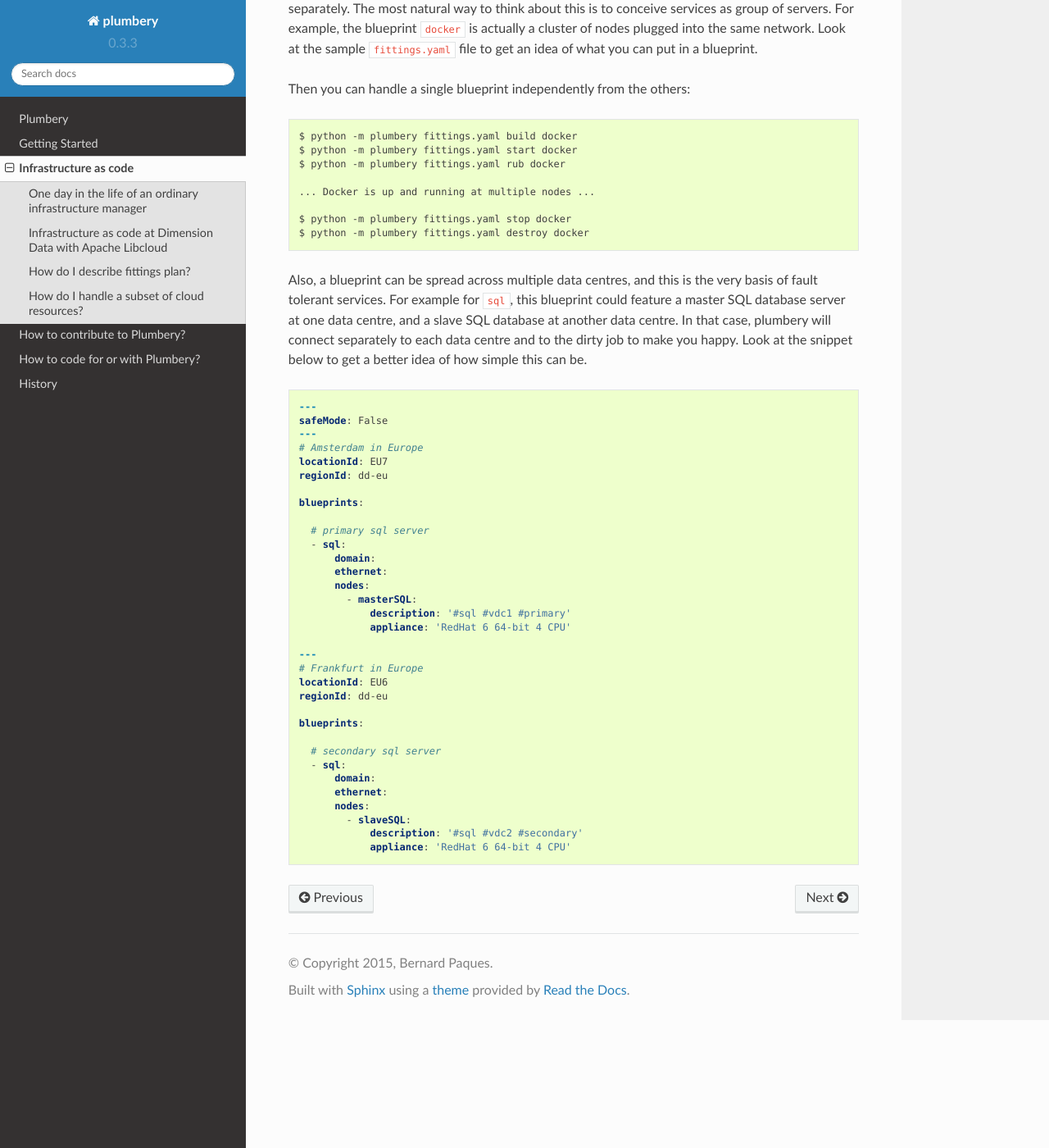
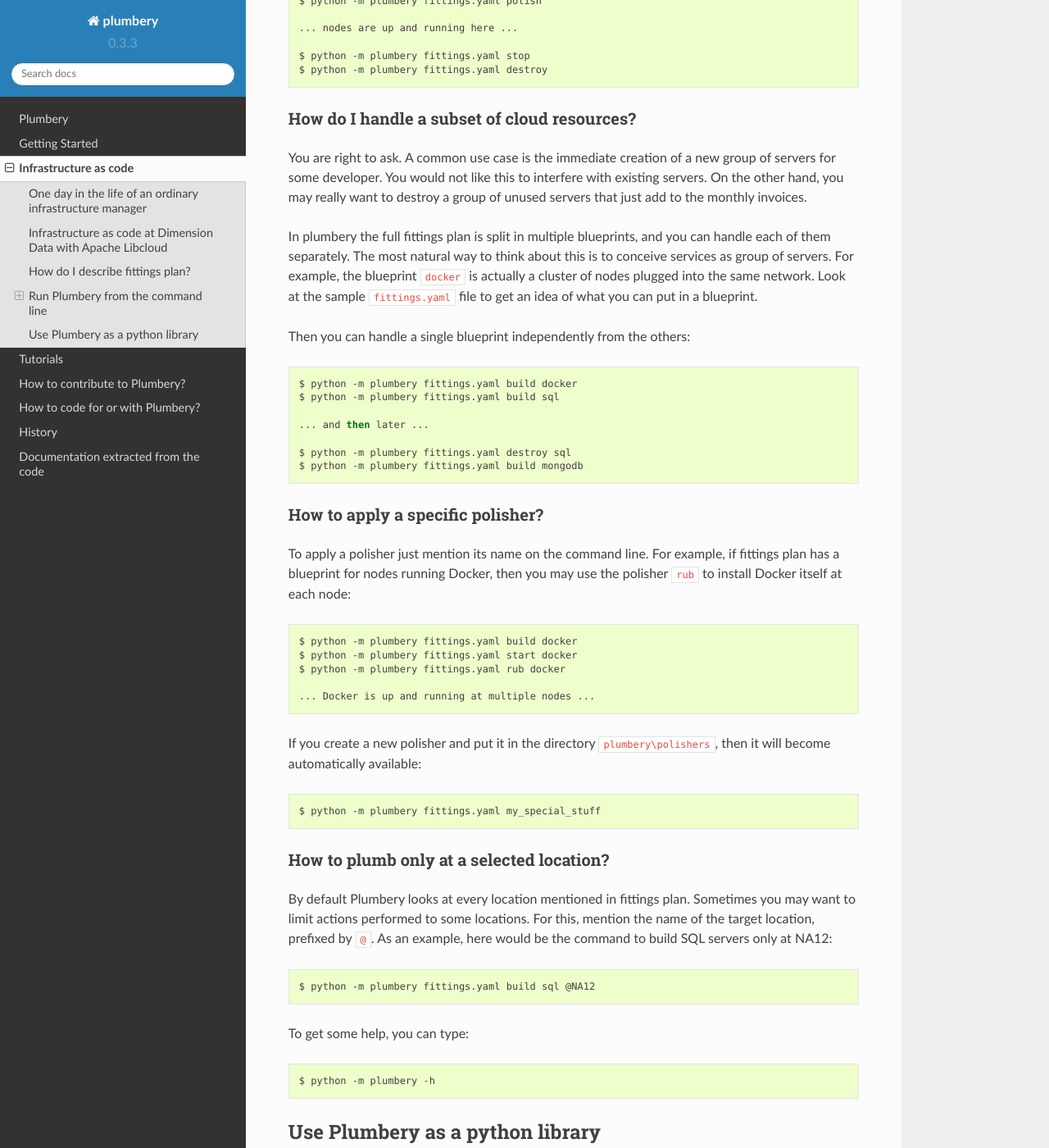
Before and after one commit to NTTLimitedRD/plumbery, a Sphinx documentation site: the page built from docs/usage.rst, in a window 1280 px wide and 1400 px high, scrolled down 2957 px. Shown: the whole window at 82% size. Built offline with Sphinx 7.4.7 and the Read the Docs theme 2.0.0, drawn with Linux system fonts in a browser that asks for light colours; some of the changed text lies outside the part shown.

Commit message:
add tutorials to the on-line documentation, and restructure the full set of pages

```diff
--- a/README.rst
+++ b/README.rst
@@ -50,6 +47,9 @@
 * Destroy nodes belonging to the same blueprint
 * Many demonstration scripts are provided
 * You can extend plumbery with your own polishers, it has been designed for that
+* Run from the command line, or as a python library
+* Accept custom polisher from the command line too
+* Limit plumbing to some locations if needed
 
 Contributors
 ------------
--- a/docs/index.rst
+++ b/docs/index.rst
@@ -8,12 +8,11 @@
    readme
    getting_started
    usage
+   tutorials
    contributing
    coding
    history
+   Documentation extracted from the code <plumbery>
 
-Documentation extracted from the code itself
-============================================
 
-* :ref:`modindex`
 * :ref:`genindex`
--- a/docs/usage.rst
+++ b/docs/usage.rst
@@ -124,15 +124,34 @@
 name, `myBluePrint`, so that it can be handled independently from
 other blueprints.
 
-The following is a growing list of use cases that can inspire you:
+Run Plumbery from the command line
+----------------------------------
 
-- :doc:`usage.beachhead`
+As exposed before, plumbery can be run directly from the command line.
+Move first to the directory that contains your fittings plan, and then run:
 
-In the ``demos`` directory that is coming with Plumbery you will find a
-reference ``fittings.yaml`` file, plus many programs that are using Plumbery.
+.. sourcecode:: bash
+
+    $ python -m plumbery fittings.yaml build
+
+Plumbery will load ``fittings.yaml``, then build all blueprints there.
+
+As you can expect, plumbery can be invoked through the entire life cycle of
+your fittings:
+
+.. sourcecode:: bash
+
+    $ python -m plumbery fittings.yaml build
+    $ python -m plumbery fittings.yaml start
+    $ python -m plumbery fittings.yaml polish
+
+    ... nodes are up and running here ...
+
+    $ python -m plumbery fittings.yaml stop
+    $ python -m plumbery fittings.yaml destroy
 
 How do I handle a subset of cloud resources?
---------------------------------------------
+~~~~~~~~~~~~~~~~~~~~~~~~~~~~~~~~~~~~~~~~~~~~~
 
 You are right to ask. A common use case is the immediate creation of a new
 group of servers for some developer. You would not like this to interfere
@@ -150,53 +169,87 @@
 .. sourcecode:: bash
 
     $ python -m plumbery fittings.yaml build docker
+    $ python -m plumbery fittings.yaml build sql
+
+    ... and then later ...
+
+    $ python -m plumbery fittings.yaml destroy sql
+    $ python -m plumbery fittings.yaml build mongodb
+
+How to apply a specific polisher?
+~~~~~~~~~~~~~~~~~~~~~~~~~~~~~~~~~~
+
+To apply a polisher just mention its name on the command line. For example,
+if fittings plan has a blueprint for nodes running Docker, then you may
+use the polisher ``rub`` to install Docker itself at each node:
+
+.. sourcecode:: bash
+
+    $ python -m plumbery fittings.yaml build docker
     $ python -m plumbery fittings.yaml start docker
     $ python -m plumbery fittings.yaml rub docker
 
     ... Docker is up and running at multiple nodes ...
 
-    $ python -m plumbery fittings.yaml stop docker
-    $ python -m plumbery fittings.yaml destroy docker
+If you create a new polisher and put it in the directory ``plumbery\polishers``,
+then it will become automatically available:
 
-Also, a blueprint can be spread across multiple data centres, and this is the
-very basis of fault tolerant services. For example for ``sql``, this blueprint
-could feature a master SQL database server at one data centre, and a slave SQL
-database at another data centre. In that case, plumbery will connect separately
-to each data centre and to the dirty job to make you happy. Look at the snippet
-below to get a better idea of how simple this can be.
+.. sourcecode:: bash
 
-.. sourcecode:: yaml
+    $ python -m plumbery fittings.yaml my_special_stuff
 
-    ---
-    safeMode: False
-    ---
-    # Amsterdam in Europe
-    locationId: EU7
-    regionId: dd-eu
+How to plumb only at a selected location?
+~~~~~~~~~~~~~~~~~~~~~~~~~~~~~~~~~~~~~~~~~~
 
-    blueprints:
+By default Plumbery looks at every location mentioned in fittings plan.
+Sometimes you may want to limit actions performed to some locations.
+For this, mention the name of the target location, prefixed by ``@``.
+As an example, here would be the command to build SQL servers only at NA12:
 
-      # primary sql server
-      - sql:
-          domain:
-          ethernet:
-          nodes:
-            - masterSQL:
-                description: '#sql #vdc1 #primary'
-                appliance: 'RedHat 6 64-bit 4 CPU'
+.. sourcecode:: bash
 
-    ---
-    # Frankfurt in Europe
-    locationId: EU6
-    regionId: dd-eu
+    $ python -m plumbery fittings.yaml build sql @NA12
 
-    blueprints:
 
-      # secondary sql server
-      - sql:
-          domain:
-          ethernet:
-          nodes:
-            - slaveSQL:
-                description: '#sql #vdc2 #secondary'
-                appliance: 'RedHat 6 64-bit 4 CPU'
+To get some help, you can type:
+
+.. sourcecode:: bash
+
+    $ python -m plumbery -h
+
+
+Use Plumbery as a python library
+--------------------------------
+
+Since Plumbery is easy to load, you can use it interactively like in the
+following example:
+
+.. sourcecode:: python
+
+    >>>from plumbery.engine import PlumberyEngine
+    >>>PlumberyEngine('fittings.yaml').build_blueprint('beachhead control')
+    ...
+
+If you are writing some code using Plumbery as a library, you would import
+the engine and use it, as with any other python module. For example:
+
+.. sourcecode:: python
+
+    from plumbery.engine import PlumberyEngine
+
+    engine = PlumberyEngine('fittings.yaml')
+    engine.build_blueprint('docker')
+    engine.start_nodes('docker')
+    engine.polish_blueprint('docker', 'rub')
+
+
+To go deeper into the code itself, you could have a look at the documentation
+extracted from the code, at :ref:`modindex` and :ref:`genindex`. And of course
+the source code is available on-line, check the `Plumbery repository at GitHub`_.
+
+
+
+.. _`available on PyPi`: https://pypi.python.org/pypi/plumbery
+.. _`Plumbery package at PiPy`: https://pypi.python.org/pypi/plumbery
+.. _`Plumbery repository at GitHub`: https://github.com/bernard357/plumbery
+.. _`download the reference fittings plan`: https://raw.githubusercontent.com/bernard357/plumbery/master/demos/fittings.yaml
```
Also changed, not shown: other parts of README.rst (+0 -3 lines), README.md (+3 -3 lines), docs/getting_started.rst (+4 -102 lines), docs/polishers.rst (added, +9 -0 lines), docs/tutorial.beachhead.rst (renamed from docs/usage.beachhead.rst, +20 -24 lines), docs/tutorial.cluster.web.rst (added, +104 -0 lines), docs/tutorial.master.slave.sql.rst (added, +144 -0 lines), docs/tutorial.simple.rst (added, +134 -0 lines), docs/tutorials.rst (added, +16 -0 lines).
